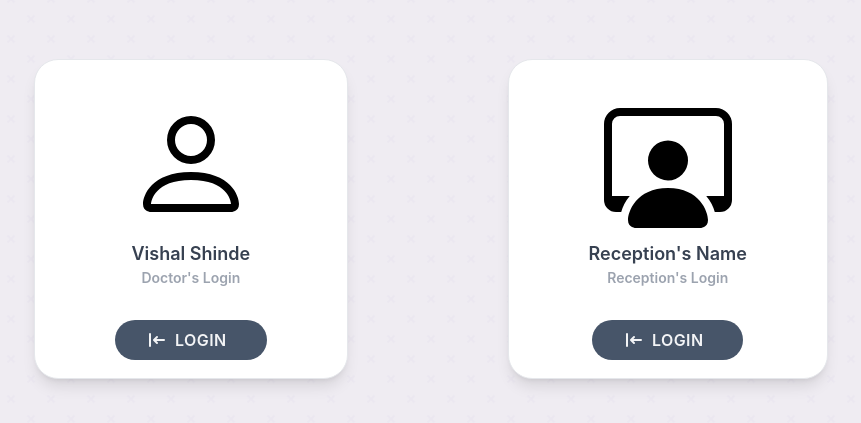
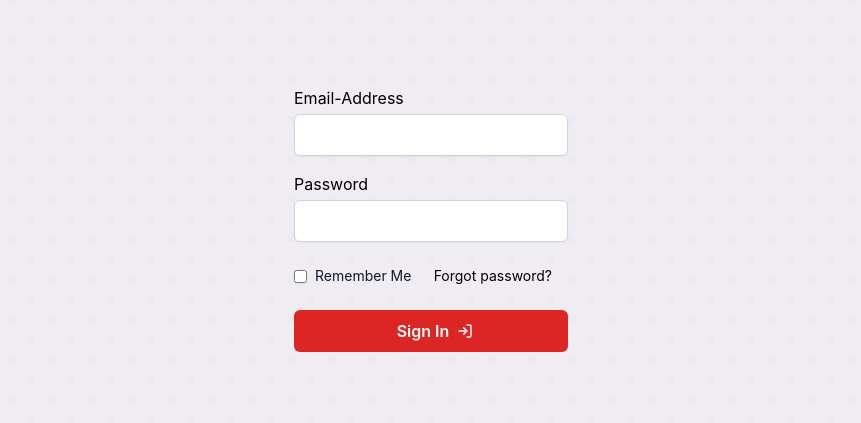
Before and after one commit to Harshal0908/final, a React (Create React App) app: page /login in a window 1280 px wide. Shown: the part 181-604 px from the top of the page, without its empty margins (209-1070 px from the left). Built offline with nearby package versions, Linux system fonts and the light colour scheme.

Commit message:
Login 🎉

```diff
--- a/package.json
+++ b/package.json
@@ -8,6 +8,8 @@
     "@testing-library/user-event": "^13.5.0",
     "react": "^17.0.2",
     "react-dom": "^17.0.2",
+    "react-icons": "^4.3.1",
+    "react-router-dom": "^6.2.1",
     "react-scripts": "5.0.0",
     "web-vitals": "^2.1.4"
   },
--- a/src/App.js
+++ b/src/App.js
@@ -1,12 +1,17 @@
 import "./App.css";
 import Landing from "./components/Landing";
+import Login from "./components/Login";
+import { BrowserRouter as Router, Routes, Route, Link } from "react-router-dom";
+import Home from "./components/Home";
 
-function App() {
+export default function App() {
   return (
-    <div className="App">
-      <Landing />
-    </div>
+    <Router>
+      <Routes>
+        <Route exact path="/" element={<Landing />} />
+        <Route exact path="/login" element={<Login />} />
+        <Route exact path="/home" element={<Home />} />
+      </Routes>
+    </Router>
   );
 }
-
-export default App;
--- /dev/null
+++ b/src/components/Home.js
@@ -0,0 +1,5 @@
+import React from "react";
+
+export default function Home() {
+  return <div></div>;
+}
--- a/src/components/Landing.js
+++ b/src/components/Landing.js
@@ -1,6 +1,5 @@
 import React from "react";
-// import useWindowSize from "../utils/useWindowSize";
-
+import { Link } from "react-router-dom";
 export default function Landing() {
   // const { width } = useWindowSize();
 
@@ -8,11 +7,6 @@ export default function Landing() {
     <div className="flex justify-center items-center space-x-40">
       <div className="flex items-center justify-center h-screen ">
         <div className="bg-white font-semibold text-center rounded-3xl border shadow-lg p-10 h-80 px-20">
-          {/* <img
-            className="mb-3 w-32 h-32 rounded-full shadow-lg mx-auto"
-            src="https://images.unsplash.com/photo-1633332755192-727a05c4013d?ixlib=rb-1.2.1&ixid=MnwxMjA3fDB8MHxwaG90by1wYWdlfHx8fGVufDB8fHx8&auto=format&fit=crop&w=880&q=80"
-            alt="product designer"
-          /> */}
           <div className="mb-3 w-32 h-32 rounded-full  mx-auto">
             <svg
               xmlns="http://www.w3.org/2000/svg"
@@ -25,12 +19,8 @@ export default function Landing() {
           </div>
           <h1 className="text-lg text-gray-700"> Vishal Shinde </h1>
           <h3 className="text-sm text-gray-400 "> Doctor's Login </h3>
-          {/* <p className="text-xs text-gray-400 mt-4">
-            {" "}
-            Lorem ipsum dolor sit amet, consectetur adipiscing elit, sed do
-            eiusmod tempor incididunt ut labore et dolore magna aliqua.{" "}
-          </p> */}
 
+          <Link to="/login">
             <button className="inline-flex items-center bg-slate-600 px-8 py-2 mt-8 rounded-3xl text-gray-100 font-semibold uppercase tracking-wide hover:-translate-1 hover:scale-105 hover:bg-indigo-600 duration-300">
               <svg
                 xmlns="http://www.w3.org/2000/svg"
@@ -48,6 +38,7 @@ export default function Landing() {
               </svg>
               <div className="px-2">Login</div>
             </button>
+          </Link>
         </div>
       </div>
       <div className="flex items-center justify-center h-screen ">
--- /dev/null
+++ b/src/components/Login.js
@@ -0,0 +1,61 @@
+import React from "react";
+import { FiLogIn } from "react-icons/fi";
+import { Link } from "react-router-dom";
+
+export default function Login() {
+  return (
+    <div className="flex justify-center items-center space-x-40">
+      <div className="flex items-center justify-center h-screen ">
+        <form>
+          <div class="mb-4">
+            <label class="block mb-1" for="email">
+              Email-Address
+            </label>
+            <input
+              id="email"
+              type="text"
+              name="email"
+              class="py-2 px-3 border border-gray-300 focus:border-red-300 focus:outline-none focus:ring focus:ring-red-200 focus:ring-opacity-50 rounded-md shadow-sm disabled:bg-gray-100 mt-1 block w-full"
+            />
+          </div>
+          <div class="mb-4">
+            <label class="block mb-1" for="password">
+              Password
+            </label>
+            <input
+              id="password"
+              type="password"
+              name="password"
+              class="py-2 px-3 border border-gray-300 focus:border-red-300 focus:outline-none focus:ring focus:ring-red-200 focus:ring-opacity-50 rounded-md shadow-sm disabled:bg-gray-100 mt-1 block w-full"
+            />
+          </div>
+          <div class="mt-6 flex items-center justify-between">
+            <div class="flex items-center">
+              <input
+                id="remember_me"
+                type="checkbox"
+                class="border border-gray-300 text-red-600 shadow-sm focus:border-red-300 focus:ring focus:ring-red-200 focus:ring-opacity-50"
+              />
+              <label
+                for="remember_me"
+                class="ml-2 block text-sm leading-5 text-gray-900"
+              >
+                Remember Me
+              </label>
+            </div>
+            <a href="#" class="text-sm px-4">
+              Forgot password?
+            </a>
+          </div>
+          <Link to={"/home"}>
+            <div class="mt-6">
+              <button class="w-full inline-flex items-center justify-center px-4 py-2 bg-red-600 border border-transparent rounded-md font-semibold capitalize text-white hover:bg-red-700 active:bg-red-700 focus:outline-none focus:border-red-700 focus:ring focus:ring-red-200 disabled:opacity-25 transition">
+                <div className="px-2">Sign In</div> <FiLogIn />
+              </button>
+            </div>
+          </Link>
+        </form>
+      </div>
+    </div>
+  );
+}
```
Also changed, not shown: src/index.js (+6 -6 lines), 1 other file (tests, documents, lock files or other folders). Lines whose indentation alone changed are shown as unchanged.
